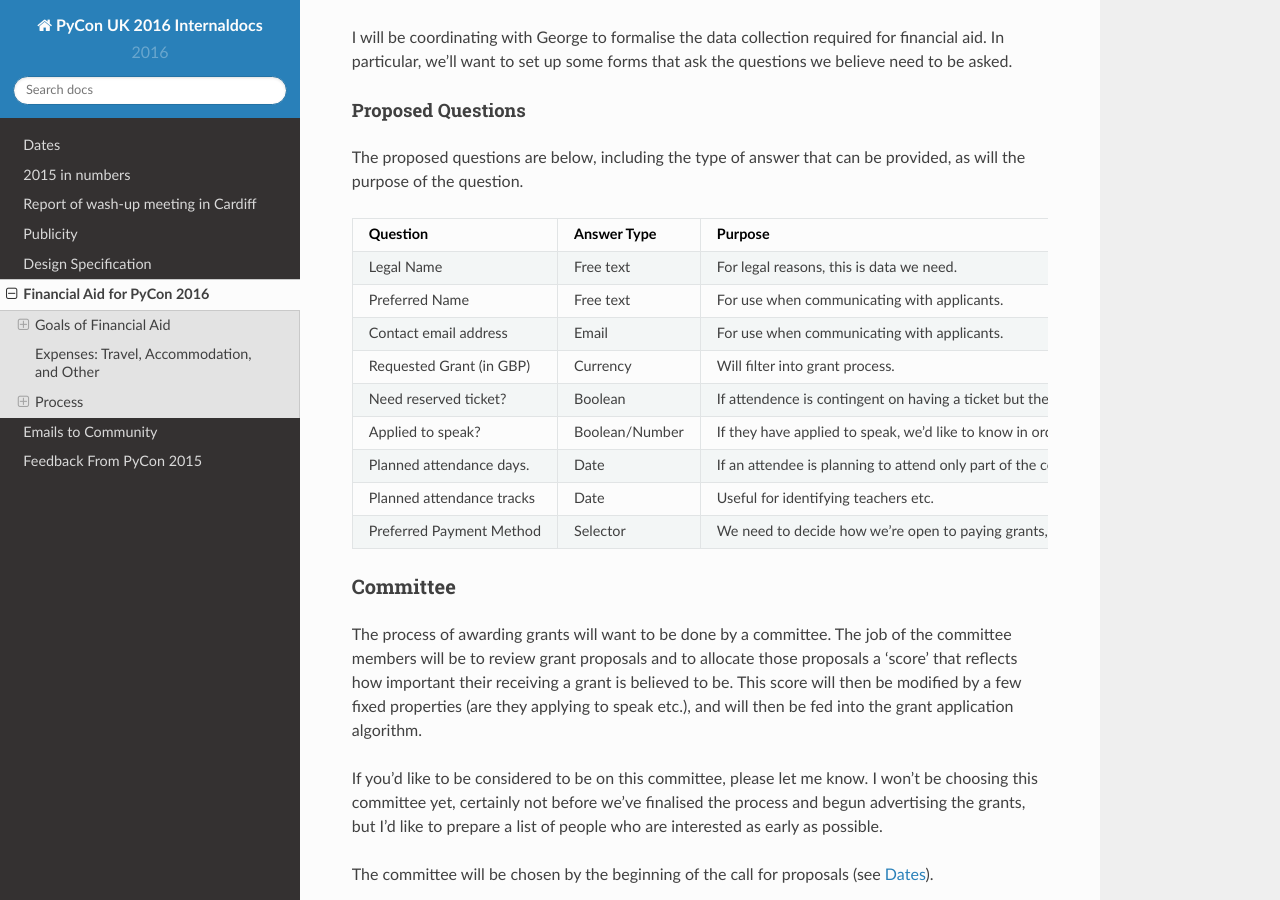
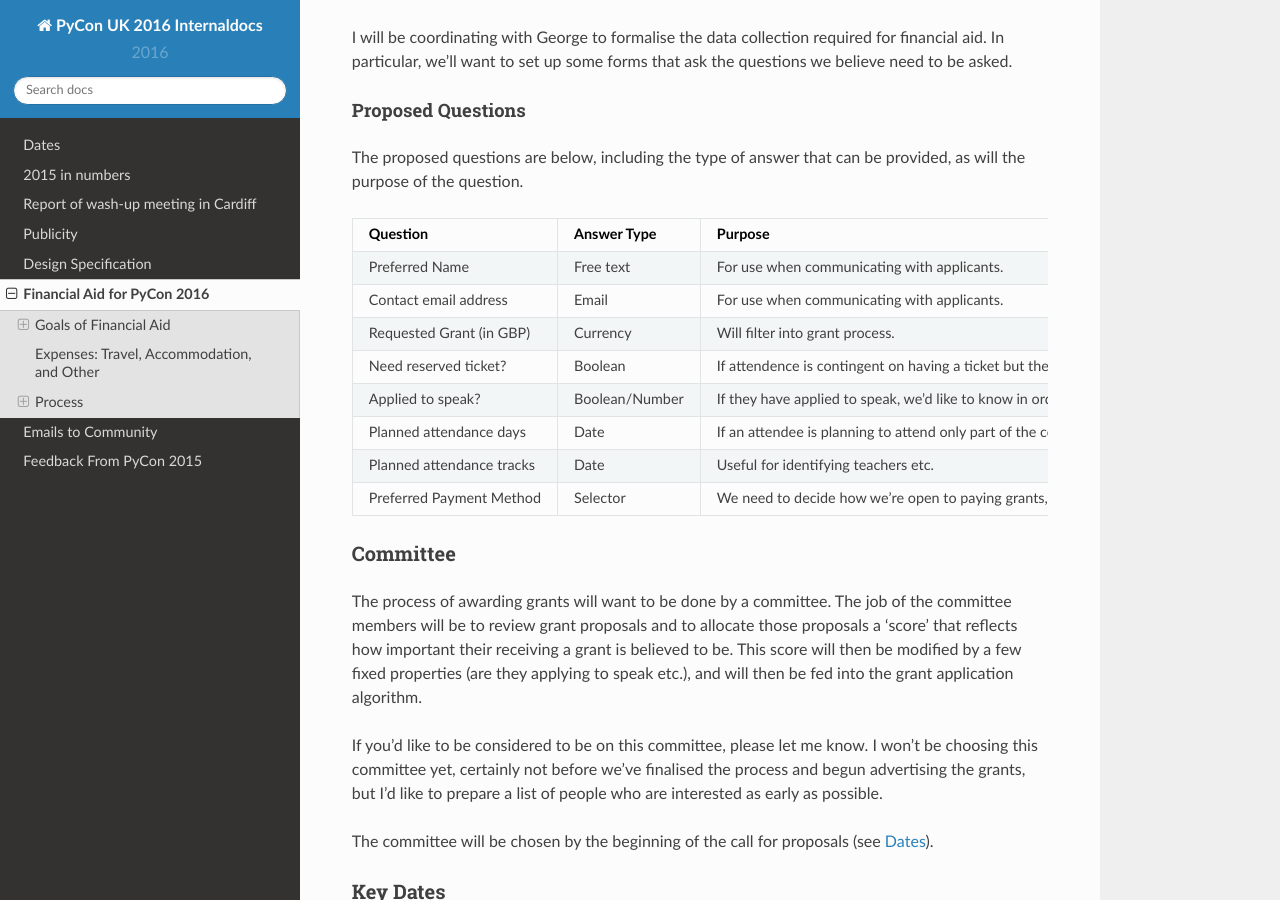
Before and after one commit to PyconUK/documentation, a Sphinx documentation site: the page built from source/financial-aid.rst, in a window 1280 px wide and 900 px high, scrolled down 3524 px. Built offline with Sphinx 7.4.7 and the Read the Docs theme 2.0.0, drawn with Linux system fonts in a browser that asks for light colours.

Commit message:
Address @inglesp feedback.

```diff
--- a/source/financial-aid.rst
+++ b/source/financial-aid.rst
@@ -81,8 +81,6 @@
 +----------------------------+----------------+---------------------------------------------+
 | Question                   | Answer Type    | Purpose                                     |
 +============================+================+=============================================+
-| Legal Name                 | Free text      | For legal reasons, this is data we need.    |
-+----------------------------+----------------+---------------------------------------------+
 | Preferred Name             | Free text      | For use when communicating with applicants. |
 +----------------------------+----------------+---------------------------------------------+
 | Contact email address      | Email          | For use when communicating with applicants. |
@@ -99,7 +97,7 @@
 |                            |                | aim to have a 'proposal ID' the delegate    |
 |                            |                | can provide in this field, as well.         |
 +----------------------------+----------------+---------------------------------------------+
-| Planned attendance days.   | Date           | If an attendee is planning to attend only   |
+| Planned attendance days    | Date           | If an attendee is planning to attend only   |
 |                            |                | part of the conference, that's useful to    |
 |                            |                | know.                                       |
 +----------------------------+----------------+---------------------------------------------+
```
